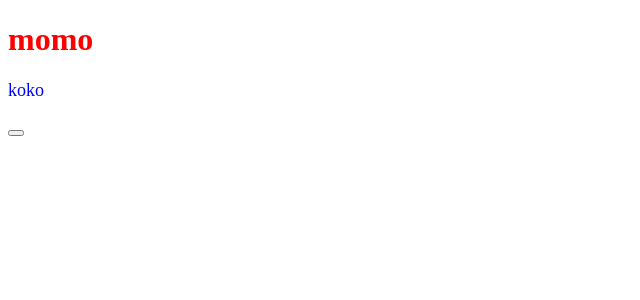
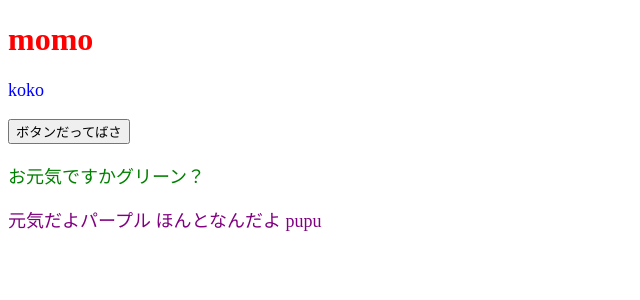
Before and after one commit to a-orihara/react-todoApp, a React (Create React App) app in the folder reactApp/todo-app/: page / in a window 1280 px wide. Shown: the top 300 px of the page, without its empty margins (0-640 px from the left). Built offline with nearby package versions, Linux system fonts and the light colour scheme.

Commit message:
propsの基本的な使い方を学習。

```diff
--- a/reactApp/todo-app/src/App.jsx
+++ b/reactApp/todo-app/src/App.jsx
@@ -1,10 +1,12 @@
 import React from 'react'
+import ColorfulMessage1 from './components/ColorfulMessage1'
+import ColorfulMessage2 from './components/ColorfulMessage2'
 
 const App = () => {
     // イベントはここに記載
     const onClickButton = () => alert();
     // cssスタイルを変数を使って当てる
-    const contentStyle =  {
+    const contentStyleKoko =  {
         color: 'blue',
         // 通常のcssではこう書く:font-size,でもreactだとキャメルケースで書く
         fontSize: '18px'
@@ -17,10 +19,19 @@ const App = () => {
         {/* htmlタグの中に直接cssスタイルをjsのオブジェクト形式で当てられる。 */}
         <h1 style={{ color: 'red'}}>momo</h1>
         {/* こちらは変数からcssを当てる */}
-        <p style={contentStyle}>koko</p>
+        <p style={contentStyleKoko}>koko</p>
         {/* jsxのコンポーネント内のhtmlタグの中の()内は、jsが使える */}
         {/* jsxはhtmlタグの中にイベント(onClick)もそのまま記載出来る */}
-        <button onClick={onClickButton}></button>
+        <button onClick={onClickButton}>ボタンだってばさ</button>
+        <ColorfulMessage1 color="green" message="お元気ですかグリーン？"/>
+        {/* コンポーネントはhtmlタグみたいに閉じタグでも書ける */}
+        {/* propsの引数message部分をタグ内に書いたので、messageは不要 */}
+        {/* コンポーネントタグ内の内容は、親にprops.childrenで渡すことが出来る */}
+        <ColorfulMessage2 color="purple">
+            元気だよパープル
+            ほんとなんだよ
+            pupu
+        </ColorfulMessage2>
     </>
     );
 };
--- /dev/null
+++ b/reactApp/todo-app/src/components/ColorfulMessage1.jsx
@@ -0,0 +1,20 @@
+import React from 'react'
+
+// ファイル名とコンポーネント名は揃える
+// コンポーネントに渡す引数をpropsと言う
+// 子から親へ値が渡される。ここでの例（color="green" message="お元気ですか？"）
+// propsに（color="green" message="お元気ですか？"）が渡されている
+const ColorfulMessage1 = (props) => {
+    const contentStyleogenki =  {
+        // green
+        color: props.color,
+        // 通常のcssではこう書く:font-size,でもreactだとキャメルケースで書く
+        fontSize: '18px'
+    };
+    return(
+        // ここはhtmlタグ内なので、props(js)の値を渡すには、{}で囲む
+        <p style={contentStyleogenki}>{props.message}</p>
+    );
+};
+
+export default ColorfulMessage1
--- /dev/null
+++ b/reactApp/todo-app/src/components/ColorfulMessage2.jsx
@@ -0,0 +1,21 @@
+import React from 'react'
+
+const ColorfulMessage2 = (props) => {
+    // 分割代入
+    const { color, children } = props;
+    const contentStyleogenki =  {
+        // green
+        // 分割代入で、props.color→colorに
+        // color: color,から、プロパティ名と値の名前が同じなら省略出来るので、colorに
+        color,
+        // 通常のcssではこう書く:font-size,でもreactだとキャメルケースで書く
+        fontSize: '18px'
+    };
+    return(
+        // ここはhtmlタグ内なので、props(js)の値を渡すには、{}で囲む
+        // 分割代入で、props.children→childrenに
+        <p style={contentStyleogenki}>{children}</p>
+    );
+};
+
+export default ColorfulMessage2
```
